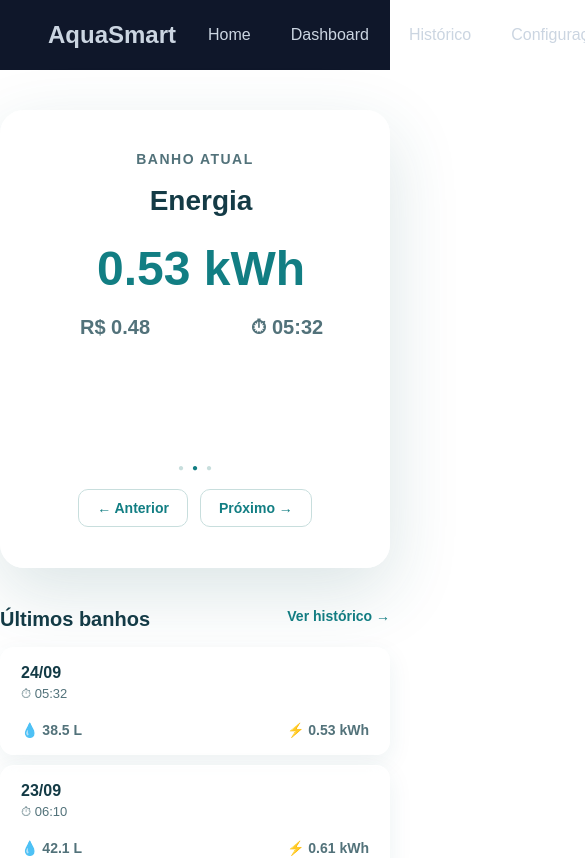
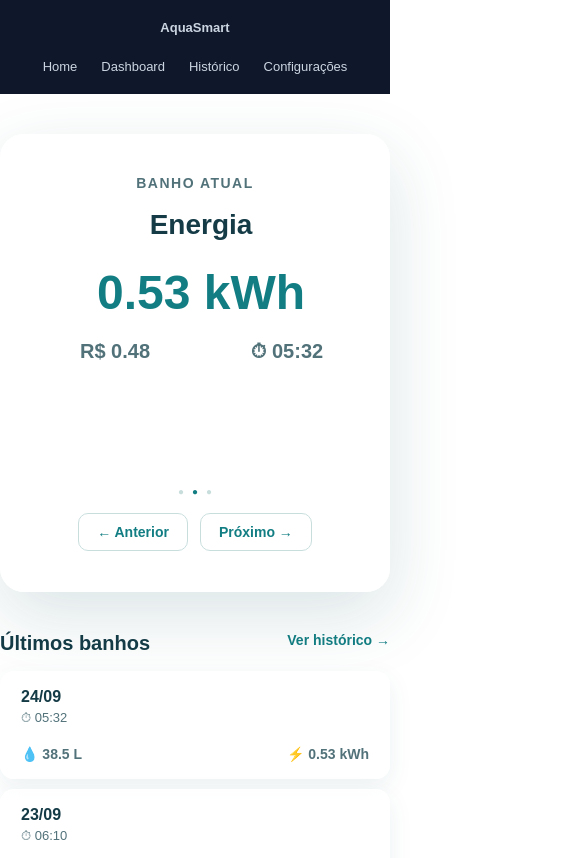
Before and after one commit to Kickz1nn/aquasmart, a Next.js app: page / in a window 390 px wide. Shown: the top 858 px of the page, 585 px wide, since content can reach past the window. Built offline with nearby package versions, Linux system fonts and the light colour scheme.

Commit message:
style: ajusta a responsividade da navbar

```diff
--- a/src/app/globals.css
+++ b/src/app/globals.css
@@ -49,3 +49,30 @@ nav a:hover {
   background-color: #1e293b;
   color: white;
 }
+
+@media (max-width: 600px) {
+  nav {
+    height: auto;
+    min-height: 70px;
+
+    flex-direction: column;
+    justify-content: center;
+
+    gap: 8px;
+    padding: 12px 16px;
+  }
+
+  nav ul {
+    width: 100%;
+
+    justify-content: center;
+    flex-wrap: wrap;
+
+    gap: 4px;
+  }
+
+  nav a {
+    padding: 8px 10px;
+    font-size: 13px;
+  }
+}
```
